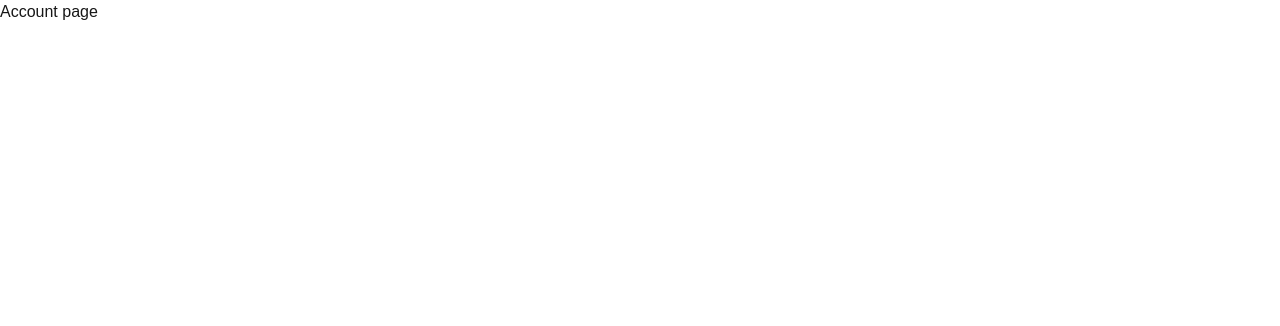
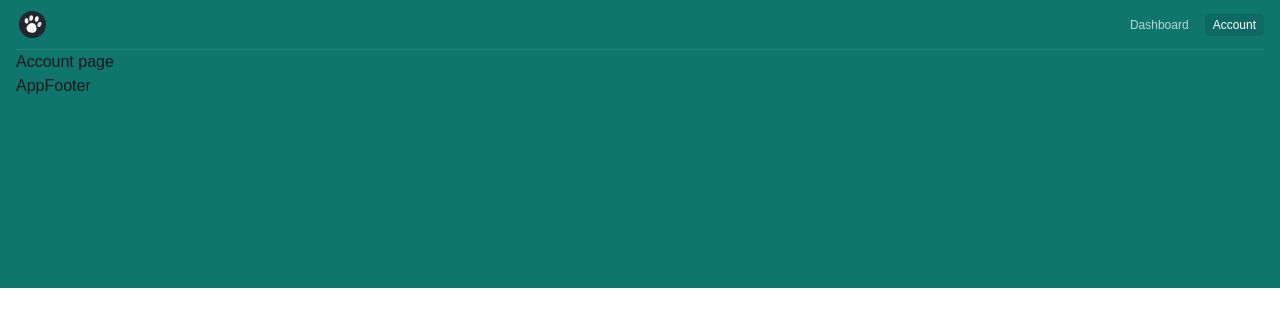
Before and after one commit to itays/petsoft, a Next.js app: page /app/account in a window 1280 px wide. Shown: the top 326 px of the page. Built offline with nearby package versions, Linux system fonts and the light colour scheme.

Commit message:
creating app-header and app footer

```diff
--- /dev/null
+++ b/app/(app)/app/layout.tsx
@@ -0,0 +1,17 @@
+import AppFooter from "@/app/components/AppFooter";
+import AppHeader from "@/app/components/AppHeader";
+import BackgroundPattern from "@/app/components/BackgroundPattern";
+import React, { PropsWithChildren } from "react";
+
+export default function Layout({ children }: PropsWithChildren) {
+  return (
+    <>
+      <BackgroundPattern />
+      <div className="max-w-7xl mx-auto px-4">
+        <AppHeader />
+        {children}
+        <AppFooter />
+      </div>
+    </>
+  );
+}
--- /dev/null
+++ b/app/components/AppFooter.tsx
@@ -0,0 +1,3 @@
+export default function AppFooter() {
+  return <div>AppFooter</div>;
+}
--- /dev/null
+++ b/app/components/AppHeader.tsx
@@ -0,0 +1,44 @@
+"use client";
+import Link from "next/link";
+import Logo from "./Logo";
+import { usePathname } from "next/navigation";
+import { cn } from "@/lib/utils";
+
+const routes = [
+  {
+    label: "Dashboard",
+    path: "/app/dashboard",
+  },
+  {
+    label: "Account",
+    path: "/app/account",
+  },
+];
+
+export default function AppHeader() {
+  const activePathname = usePathname();
+  return (
+    <header className="flex justify-between items-center border-b border-white/10 py-2">
+      <Logo />
+      <nav>
+        <ul className="flex gap-2 text-xs">
+          {routes.map(({ label, path }) => (
+            <li key={path}>
+              <Link
+                className={cn(
+                  "px-2 py-1 text-white/70 hover:text-white rounded-sm focus:text-white transition",
+                  {
+                    "bg-black/10 text-white": path === activePathname,
+                  }
+                )}
+                href={path}
+              >
+                {label}
+              </Link>
+            </li>
+          ))}
+        </ul>
+      </nav>
+    </header>
+  );
+}
--- /dev/null
+++ b/app/components/BackgroundPattern.tsx
@@ -0,0 +1,3 @@
+export default function BackgroundPattern() {
+  return <div className="bg-teal-700 h-72 w-full absolute top-0 -z-10" />;
+}
```
